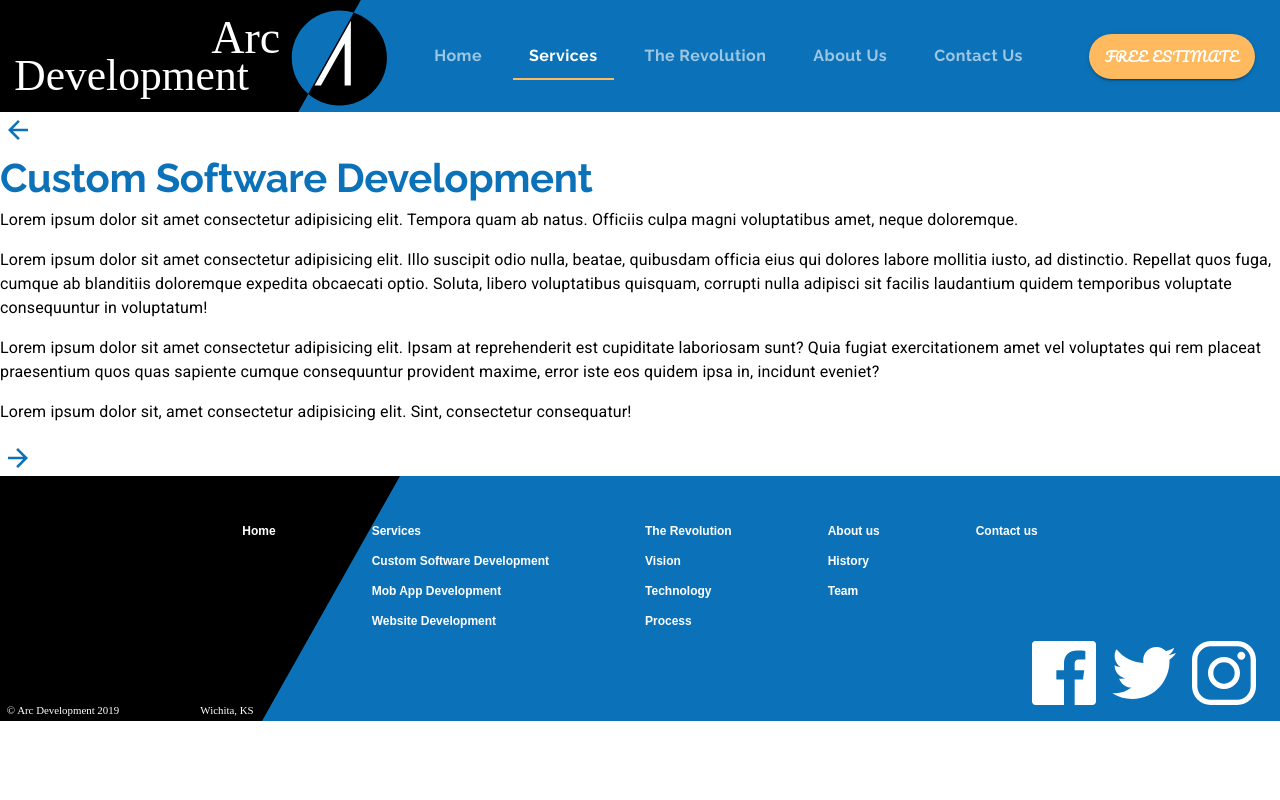
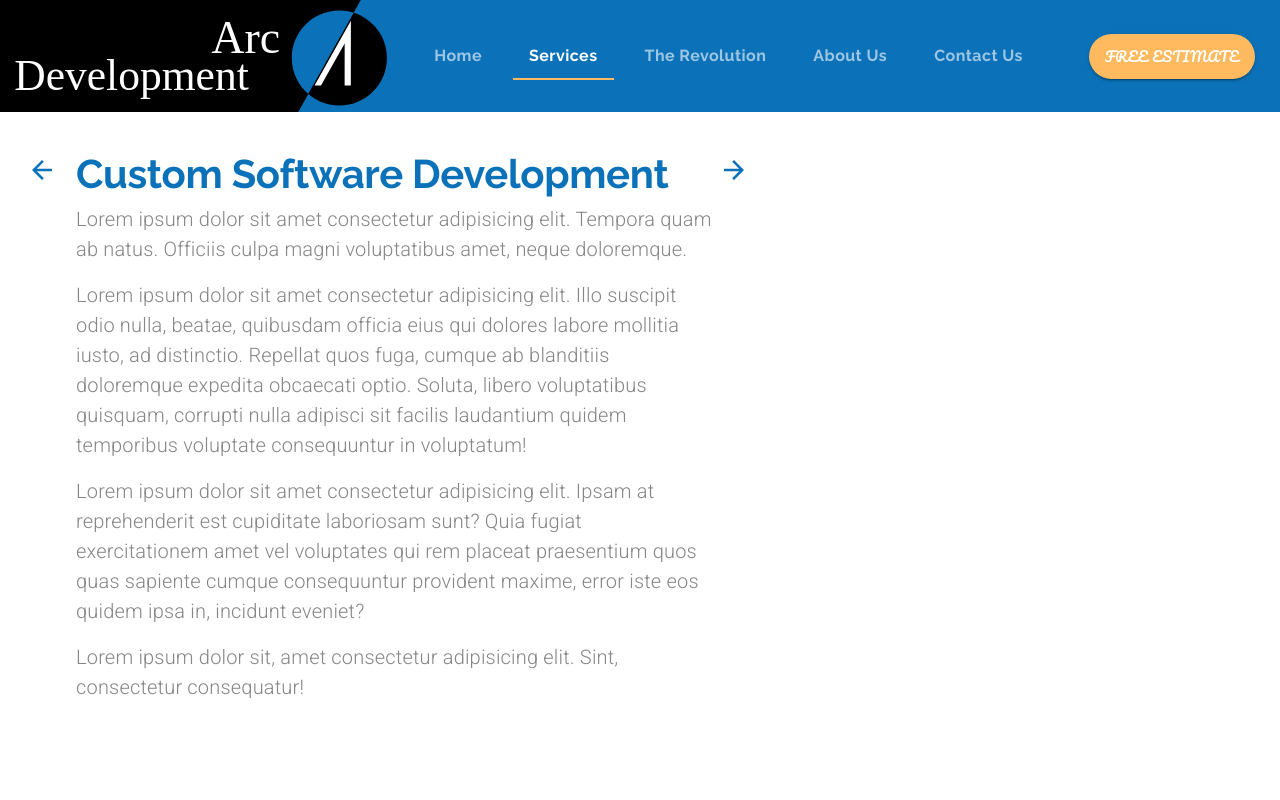
Before and after one commit to dejanV91/materialUiPractice, a React (Create React App) app: page /customs in a window 1280 px wide. Shown: the top 800 px of the page. Built offline with nearby package versions, Linux system fonts and the light colour scheme.

Commit message:
WIP Custom Software Middle icon

```diff
--- a/src/components/CustomSoftware.js
+++ b/src/components/CustomSoftware.js
@@ -10,20 +10,41 @@ import useMediaQuery from "@mui/material";
 import backArrow from "../assets/backArrow.svg";
 import forwardArrow from "../assets/forwardArrow.svg";
 
-const useStyles = makeStyles()((theme) => ({}));
+const useStyles = makeStyles()((theme) => ({
+  heading: {
+    maxWidth: "40em",
+  },
+  arrowContainer: {
+    marginTop: "0.5em",
+  },
+  mainContainer: {
+    paddingLeft: "5em",
+    paddingRight: "5em",
+    paddingTop: "2em",
+    paddingBottom: "10em",
+  },
+}));
 
 export default function CustomSoftware() {
   const { classes } = useStyles();
 
   return (
-    <Grid container direction="column">
+    <Grid container direction="column" className={classes.mainContainer}>
       <Grid item container direction="row">
-        <Grid item>
-          <IconButton>
+        <Grid
+          item
+          className={classes.arrowContainer}
+          style={{ marginRight: "1em", marginLeft: "-3.5em" }}
+        >
+          <IconButton
+            style={{ backgroundColor: "transparent" }}
+            component={Link}
+            to="/services"
+          >
             <img src={backArrow} alt="back to services page" />
           </IconButton>
         </Grid>
-        <Grid item container direction="column">
+        <Grid item container direction="column" className={classes.heading}>
           <Grid item>
             <Typography variant="h2">Custom Software Development</Typography>
           </Grid>
@@ -53,14 +74,15 @@ export default function CustomSoftware() {
               consectetur consequatur!
             </Typography>
           </Grid>
-          <Grid item>
-            <IconButton>
-              <img
-                src={forwardArrow}
-                alt="Forward to Mobile Development page"
-              />
-            </IconButton>
-          </Grid>
+        </Grid>
+        <Grid item className={classes.arrowContainer}>
+          <IconButton
+            style={{ backgroundColor: "transparent" }}
+            component={Link}
+            to="/mobile"
+          >
+            <img src={forwardArrow} alt="Forward to Mobile Development page" />
+          </IconButton>
         </Grid>
       </Grid>
     </Grid>
--- a/src/components/ui/Header.js
+++ b/src/components/ui/Header.js
@@ -69,13 +69,13 @@ const useStyles = makeStyles()((theme) => ({
     color: "#ffffff",
   },
   menu: {
-    color: "#ffffff",
     marginTop: "20px",
     backgroundColor: theme.palette.common.blue,
     borderRadius: "0px",
   },
   menuItem: {
     ...theme.typography.tab,
+    color: "#ffffff",
     opacity: 0.7,
     "&:hover": {
       opacity: 1,
--- a/src/components/ui/Theme.js
+++ b/src/components/ui/Theme.js
@@ -42,6 +42,7 @@ export default createTheme({
       color: arcBlue,
       fontWeight: 700,
     },
+
     subtitle1: {
       fontSize: "1.25rem",
       fontWeight: 300,
@@ -50,6 +51,11 @@ export default createTheme({
     subtitle2: {
       color: "white",
       fontSize: "1.25rem",
+      fontWeight: 300,
+    },
+    body1: {
+      fontSize: "1.25rem",
+      color: arcGray,
       fontWeight: 300,
     },
     estimate: {
```
